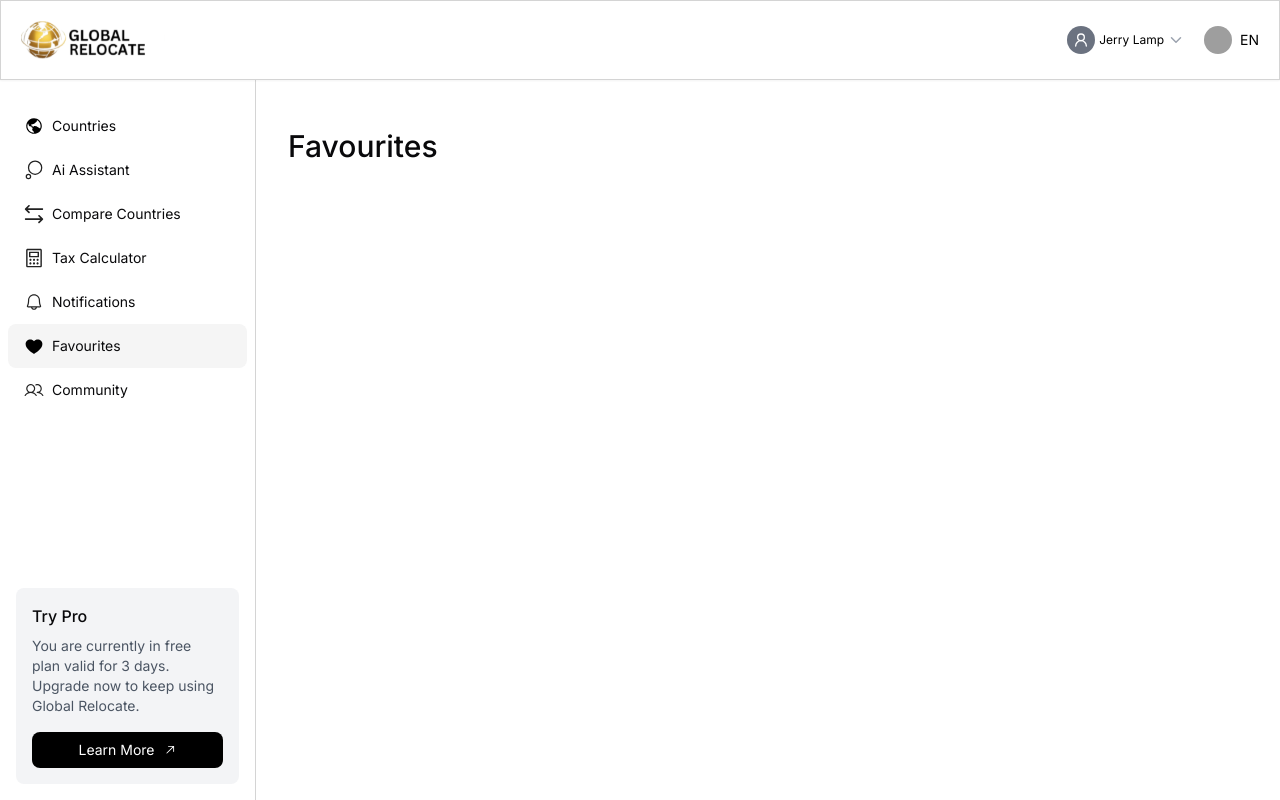
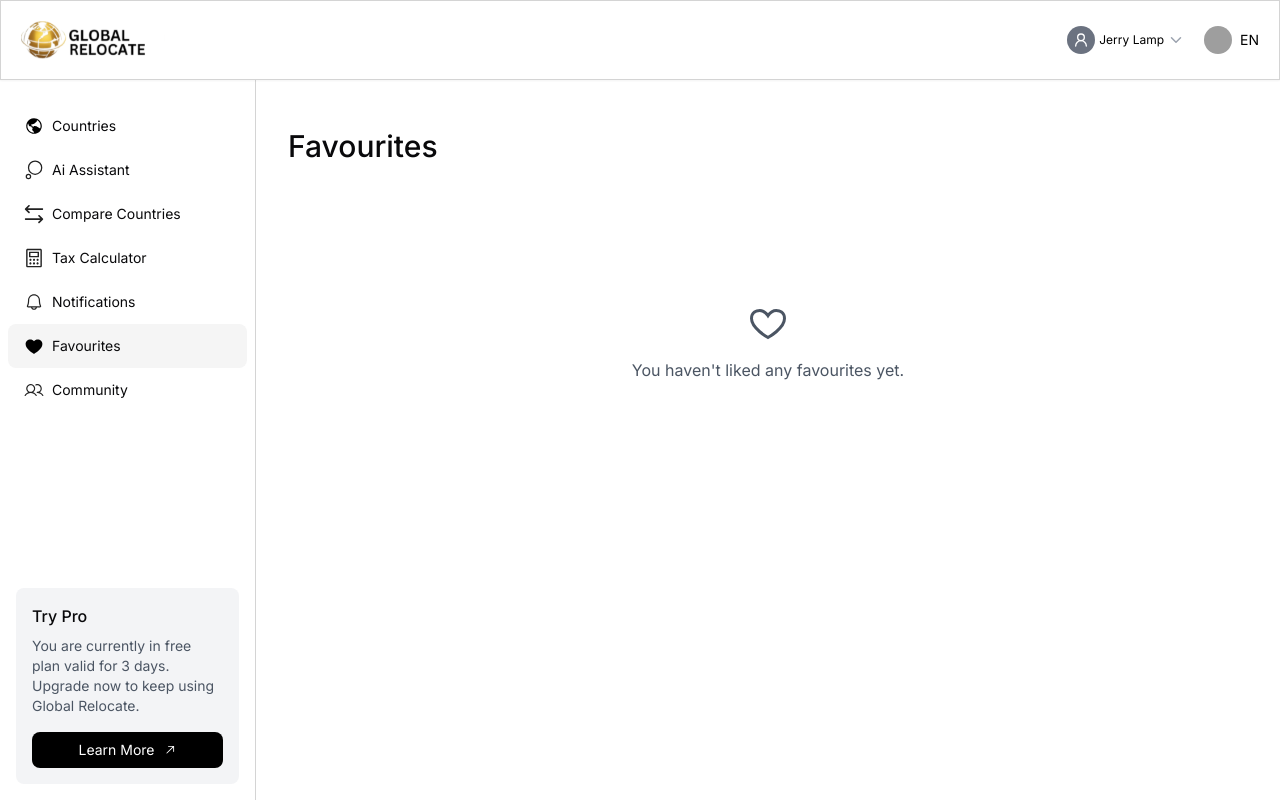
Before and after one commit to Global-Relocate/globalrelocatefrontend, a React (Vite) app: page /user/favourites in a window 1280 px wide. Built offline with nearby package versions, Linux system fonts and the light colour scheme; no server answers; grey boxes are pictures that could not be loaded.

Commit message:
Refactor Favourites component to display a message when no favourites are liked

```diff
--- a/src/pages/user/Favourites.jsx
+++ b/src/pages/user/Favourites.jsx
@@ -1,5 +1,6 @@
 import DashboardLayout from "@/components/layouts/DashboardLayout";
 import React from "react";
+import { GrFavorite } from "react-icons/gr";
 
 function Favourites() {
   return (
@@ -7,6 +8,10 @@ function Favourites() {
       <div className="w-full flex-wrap gap-y-5 items-center justify-between flex">
         <h2 className="text-3xl font-medium">Favourites</h2>
       </div>
+      <div className="flex flex-col items-center justify-center h-[45vh]">
+        <GrFavorite size={36} className="mb-4 text-gray-600" />
+        <p className="text-gray-600">You haven't liked any favourites yet.</p>
+      </div>
     </DashboardLayout>
   );
 }
```
